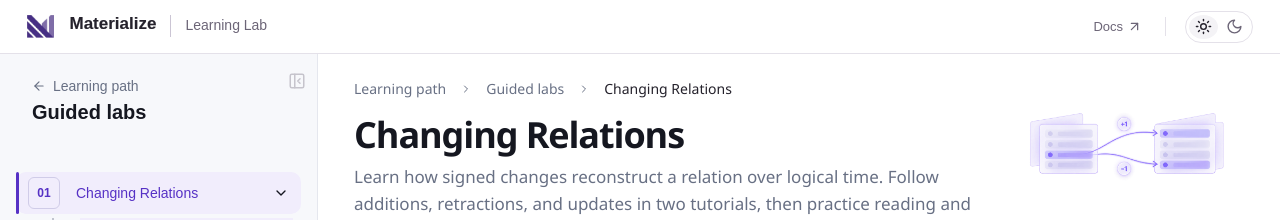
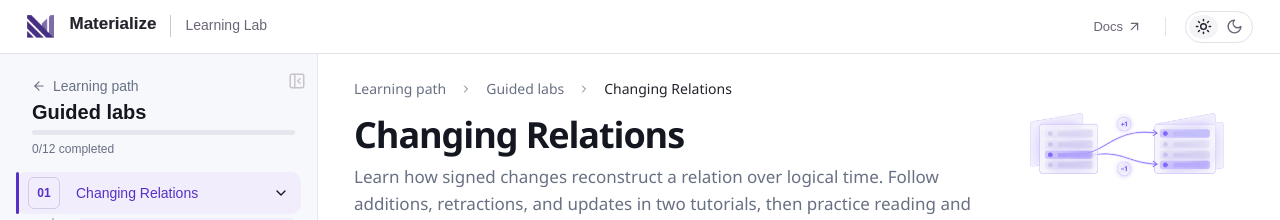
Before and after one commit to AlexErique11/materialize-learning-lab, a React (Vite) app: page /labs/changing-relations in a window 1280 px wide. Shown: the top 220 px of the page. Built offline with nearby package versions, Linux system fonts and the light colour scheme.

Commit message:
Re-added the progress bar

```diff
--- a/src/components/layout/ChapterSidebar.tsx
+++ b/src/components/layout/ChapterSidebar.tsx
@@ -7,6 +7,7 @@
   type ChapterDefinition,
 } from '../../chapters/chapterRegistry';
 import { IconButton } from '../ui/IconButton';
+import { ProgressBar } from '../ui/ProgressBar';
 import { ChapterSidebarEntry } from './ChapterSidebarEntry';
 
 function ChapterLinks({ items, compact = false }: { items: readonly ChapterDefinition[]; compact?: boolean }) {
@@ -28,7 +29,10 @@
           <Link to="/labs" className="sidebar-title">
             Guided labs
           </Link>
-          <div className="sidebar-progress reserved-sidebar-progress" aria-hidden="true" />
+          <div className="sidebar-progress">
+            <ProgressBar value={0} total={coreChapters.length} label="Core chapters completed" />
+            <p>0/{coreChapters.length} completed</p>
+          </div>
         </>
       )}
       <nav aria-label="Chapters">
```
Also changed, not shown: 1 other file (tests, documents, lock files or other folders).
